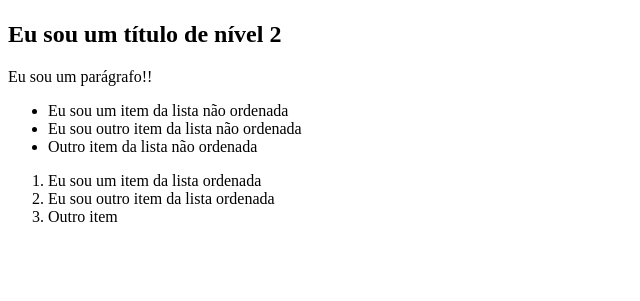
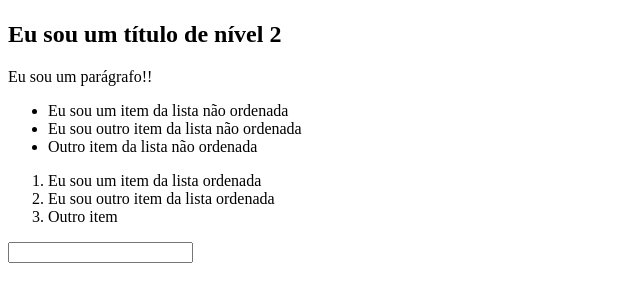
Before and after one commit to Lescillei/ceub-programacao-web, a plain HTML site: page index.html in a window 1280 px wide. Shown: the part 59-360 px from the top of the page, without its empty margins (0-640 px from the left). Drawn offline with Linux system fonts and the light colour scheme.

Commit message:
add input de texto

```diff
--- a/index.html
+++ b/index.html
@@ -20,5 +20,9 @@
         <li>Eu sou outro item da lista ordenada</li>
         <li>Outro item</li>
     </ol>
+
+    <input
+    type="text"
+    >
 </body>
 </html>
```
